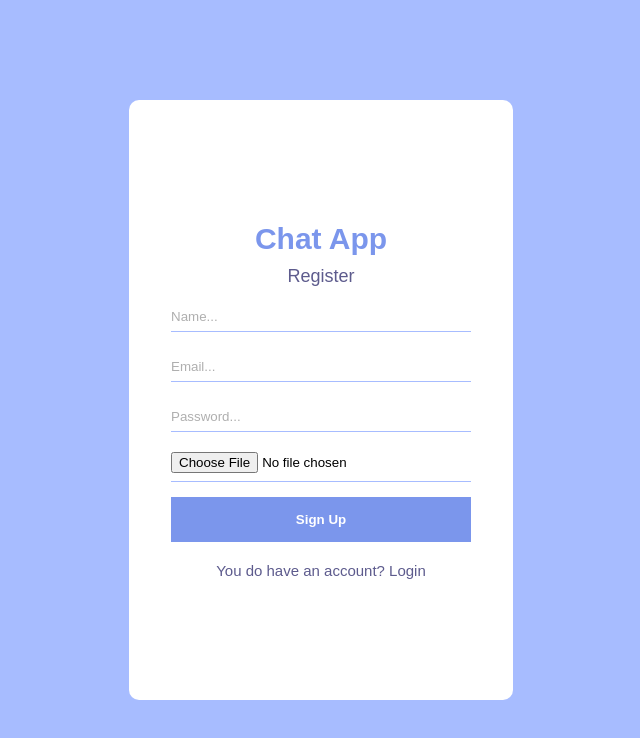
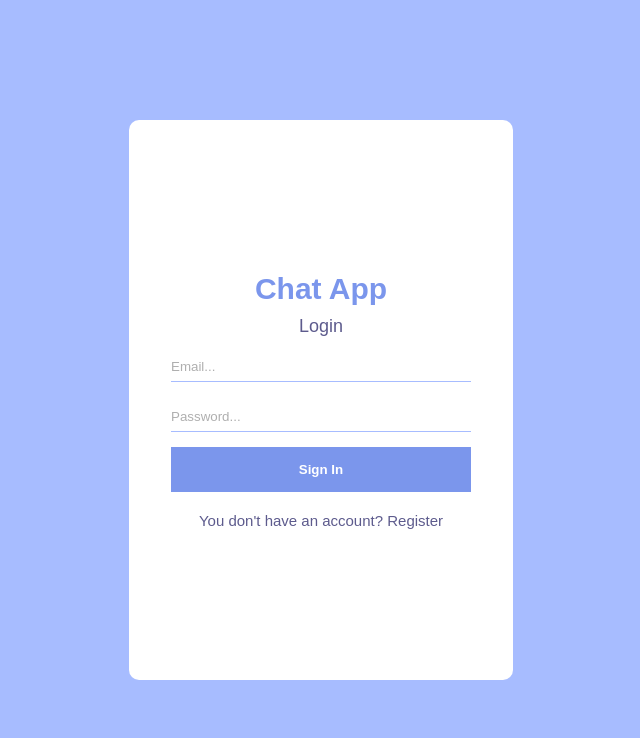
Before and after one commit to Tiaguh/Chat, a React (Create React App) app: page / in a window 1280 px wide. Shown: the top 738 px of the page, without its empty margins (319-959 px from the left). Built offline with nearby package versions, Linux system fonts and the light colour scheme.

Commit message:
creating files to components and install dependecies

```diff
--- a/package.json
+++ b/package.json
@@ -8,6 +8,7 @@
     "@testing-library/user-event": "^13.5.0",
     "react": "^18.3.1",
     "react-dom": "^18.3.1",
+    "react-icons": "^5.2.1",
     "react-scripts": "5.0.1",
     "sass": "^1.77.4",
     "web-vitals": "^2.1.4"
--- a/src/App.js
+++ b/src/App.js
@@ -2,11 +2,13 @@ import './App.css';
 import './style.scss'
 
 import Register from './Pages/Register';
+import Login from './Pages/Login';
+import Home from './Pages/Home';
 
 export default function App() {
   return (
     <div>
-      <Register />
+      <Login />
     </div>
   );
 }
--- a/src/Pages/Login.jsx
+++ b/src/Pages/Login.jsx
@@ -1,4 +1,6 @@
 import React from 'react'
+
+import { MdPhoto } from "react-icons/md";
 
 export default function Login() {
     return (
@@ -8,13 +10,11 @@ export default function Login() {
                 <span className="title">Login</span>
 
                 <form>
-                    <input type="text" placeholder="Name..." />
                     <input type="email" placeholder="Email..." />
                     <input type="password" placeholder="Password..." />
-                    <input type="file" />
-                    <button>Sign Up</button>
+                    <button>Sign In</button>
                 </form>
-                <p>You do have an account? Login</p>
+                <p>You don't have an account? Register</p>
             </div>
         </div>
     )
--- a/src/Pages/Register.jsx
+++ b/src/Pages/Register.jsx
@@ -1,4 +1,6 @@
 import React from 'react'
+
+import { MdPhoto } from "react-icons/md";
 
 export default function Register() {
     return (
@@ -11,7 +13,14 @@ export default function Register() {
                     <input type="text" placeholder="Name..." />
                     <input type="email" placeholder="Email..." />
                     <input type="password" placeholder="Password..." />
-                    <input type="file" />
+                    <input
+                        style={{ display: "none" }}
+                        type="file" id="file"
+                    />
+                    <label htmlFor="file">
+                        <MdPhoto color="#a7bcff" size={30} />
+                        <h3>Add an avatar</h3>
+                    </label>
                     <button>Sign Up</button>
                 </form>
                 <p>You do have an account? Login</p>
--- a/src/style.scss
+++ b/src/style.scss
@@ -10,7 +10,7 @@
 
     .form-wrapper {
         width: 30vw;
-        height: 75vh;
+        height: 70vh;
 
         display: flex;
         flex-direction: column;
@@ -68,6 +68,18 @@
                 color: #FFF;
                 background-color: #7b96ec;
             }
+
+            label {
+                display: flex;
+                align-items: center;
+                gap: 5px;
+
+                h3 {
+                    font-family: Arial, Helvetica, sans-serif;
+                    font-size: 14px;
+                    color: #7b96ec;
+                }
+            }
         }
 
         p {
```
Also changed, not shown: src/components/Chat.jsx (added), src/components/Chats.jsx (added), src/components/Input.jsx (added), src/components/Message.jsx (added), src/components/Navbar.jsx (added), src/components/Search.jsx (added), src/components/Sidebar.jsx (added), 2 other files (tests, documents, lock files or other folders).
